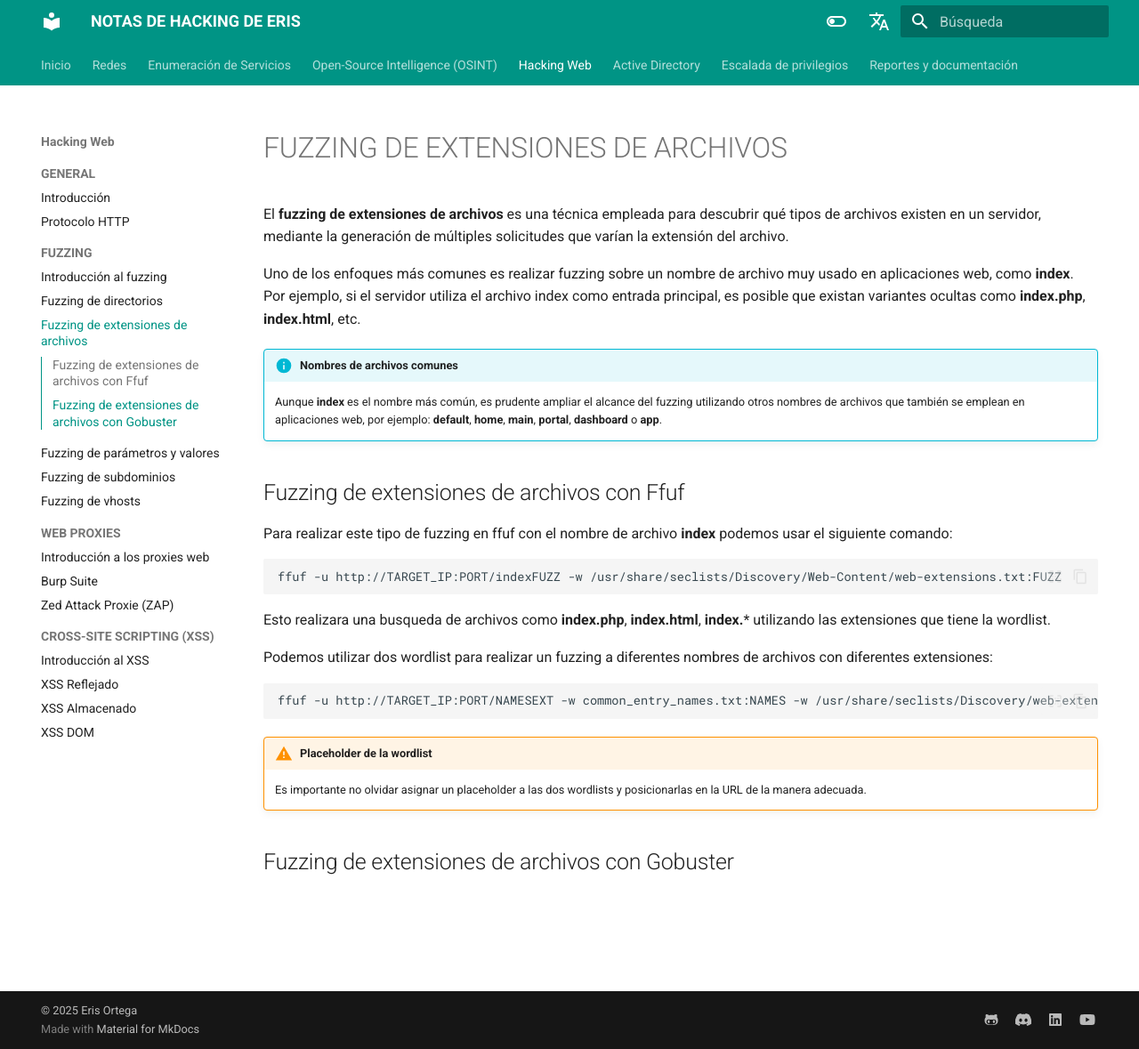
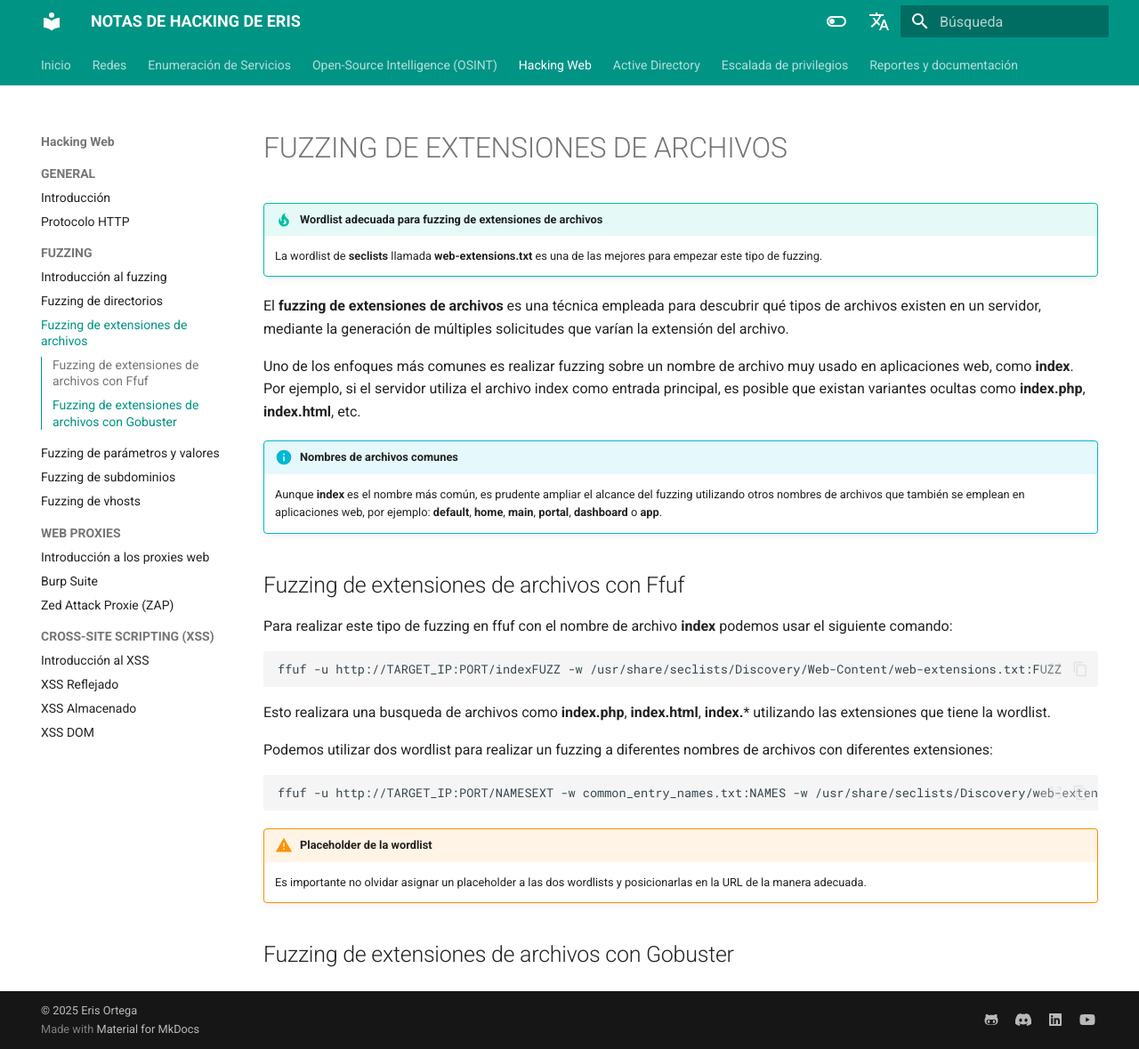
Before and after one commit to eris-os/hacking-notes, an MkDocs documentation site: the page built from docs/file-extension-fuzzing.md, in a window 1280 px wide and 1179 px high. Shown: the whole window at 89% size. Built offline with MkDocs 1.6.1 and Material for MkDocs 9.7.7, drawn with Linux system fonts in a browser that asks for light colours; comment, search, counter and statistics services are not loaded.

Commit message:
Update file-extension-fuzzing.md

```diff
--- a/docs/file-extension-fuzzing.md
+++ b/docs/file-extension-fuzzing.md
@@ -1,4 +1,7 @@
 # FUZZING DE EXTENSIONES DE ARCHIVOS
+
+!!! tip "Wordlist adecuada para fuzzing de extensiones de archivos"
+    La wordlist de **seclists** llamada **web-extensions.txt** es una de las mejores para empezar este tipo de fuzzing.
 
 El **fuzzing de extensiones de archivos** es una técnica empleada para descubrir qué tipos de archivos existen en un servidor, mediante la generación de múltiples solicitudes que varían la extensión del archivo.
 
```
